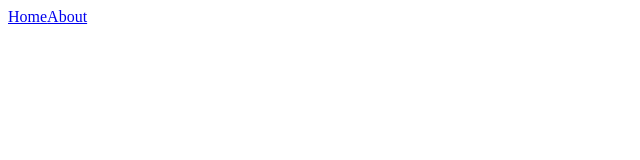
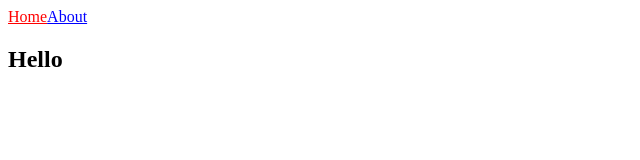
Before and after one commit to Lee-Seungje/NextJS-Practice, a Next.js app in the folder nextjs-intro/: page / in a window 1280 px wide. Shown: the top 160 px of the page, without its empty margins (0-640 px from the left). Built offline with nearby package versions, Linux system fonts and the light colour scheme.

Commit message:
Add style

```diff
--- a/nextjs-intro/components/NavBar.tsx
+++ b/nextjs-intro/components/NavBar.tsx
@@ -1,8 +1,22 @@
+import Link from "next/link";
+import { useRouter } from "next/router";
+
 export default function NavBar() {
+  const router = useRouter();
   return (
     <nav>
-      <a href="/">Home</a>
-      <a href="/about">About</a>
+      <Link
+        style={{ color: router.pathname === "/" ? "red" : "blue" }}
+        href="/"
+      >
+        Home
+      </Link>
+      <Link
+        style={{ color: router.pathname === "/about" ? "red" : "blue" }}
+        href="/about"
+      >
+        About
+      </Link>
     </nav>
   );
 }
--- a/nextjs-intro/pages/index.tsx
+++ b/nextjs-intro/pages/index.tsx
@@ -4,6 +4,7 @@
   return (
     <div>
       <NavBar />
+      <h2>Hello</h2>
     </div>
   );
 }
```
